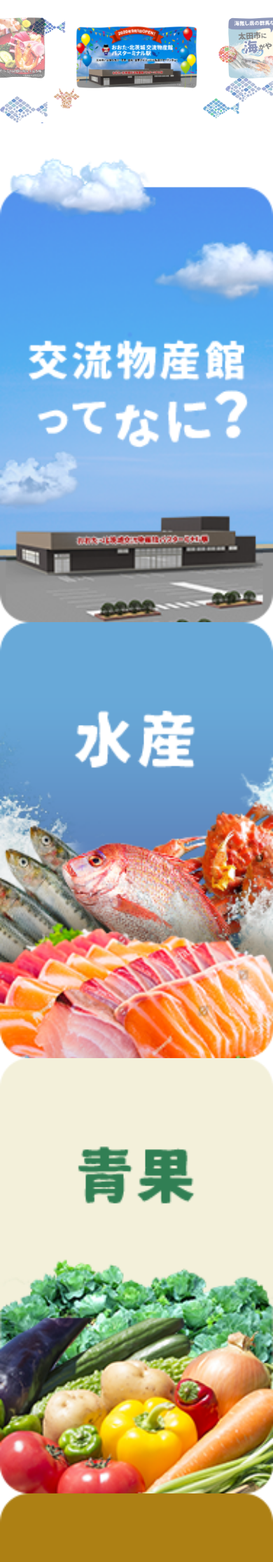
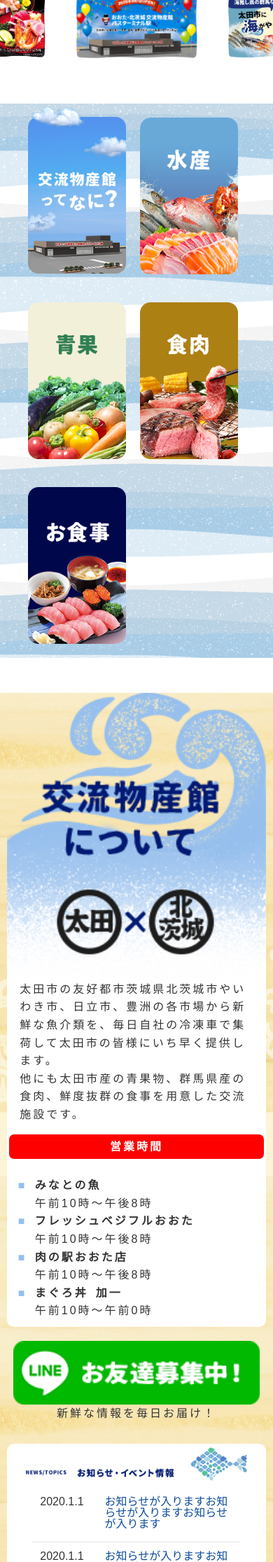
Before and after one commit to tatsuya-fujikawa/ota-kitaibaraki-kouryubussankan, a PHP site: page / in a window 390 px wide; the page is wider, and only the part inside the window is pictured. Shown: the part 240-2472 px from the top of that part at 70% size. Run offline with PHP 8.4, Linux system fonts and the light colour scheme; some libraries are stand-ins or nearby versions.

Commit message:
トップページレスポンシブ対応

```diff
--- a/assets/css/style.css
+++ b/assets/css/style.css
@@ -239,6 +239,12 @@
   align-items: center;
 }
 
+.header-nav2 {
+  background: url(../img/slide-area-bg.jpg);
+  background-size: contain;
+  width: 100%;
+}
+
 .header-nav2__list-item a {
   color: #151515;
   font-weight: bold;
@@ -302,6 +308,7 @@
   .header-nav2 {
     max-width: 1000px;
     margin: 35px auto 55px;
+    background: none;
   }
   .header-nav2__list {
     display: -webkit-box;
@@ -339,47 +346,87 @@
 ==============*/
 .swiper-parent {
   position: relative;
-  background: url(../img/slide-area-bg.jpg);
-  background-size: contain;
-  width: 100%;
 }
 
 .swiper-container {
   max-width: 100%;
-  margin: 60px 0 50px;
+  margin: 30px 0 15px;
   padding-bottom: 50px;
   -webkit-box-sizing: content-box;
   box-sizing: content-box;
 }
 
+.swiper-pagination-bullet, .swiper-pagination-bullet-active {
+  width: 15px;
+  height: 15px;
+}
+
+.swiper-container-horizontal > .swiper-pagination-bullets {
+  bottom: 16px;
+}
+
+.swiper-pagination-bullet-active {
+  color: #163f98;
+}
+
+@media print, screen and (min-width: 769px) {
+  .swiper-parent {
+    background: url(../img/slide-area-bg.jpg);
+    background-size: contain;
+    width: 100%;
+  }
   .swiper-slide-active {
     -webkit-transform: scale(1.1, 1.1);
     transform: scale(1.1, 1.1);
     margin-top: 13px;
   }
-
   .swiper-slide-prev, .swiper-slide-next {
     -webkit-transform: scale(0.85, 0.85);
     transform: scale(0.85, 0.85);
     opacity: 0.5;
   }
-
-.swiper-pagination-bullet, .swiper-pagination-bullet-active {
-  width: 15px;
-  height: 15px;
-}
-
-.swiper-container-horizontal > .swiper-pagination-bullets {
-  bottom: 0;
-}
-
-.swiper-pagination-bullet-active {
-  color: #163f98;
+  .swiper-container {
+    margin: 60px 0 50px;
+  }
 }
 
 /*============
 ボタンエリア ↓↓↓↓↓↓
 ==============*/
+.btn-area {
+  background: url(../img/btn-area-bg.png);
+  background-position: center center;
+  margin: 0 0 50px;
+}
+
+.btn-flex--area {
+  margin-left: auto;
+  margin-right: auto;
+  width: 90%;
+  display: -webkit-box;
+  display: -ms-flexbox;
+  display: flex;
+  -webkit-box-orient: horizontal;
+  -webkit-box-direction: normal;
+      -ms-flex-direction: row;
+          flex-direction: row;
+  -ms-flex-wrap: wrap;
+      flex-wrap: wrap;
+  -ms-flex-line-pack: start;
+      align-content: flex-start;
+}
+
+.btn-flex--area .btn-flex--item {
+  margin-left: 20px;
+  margin-bottom: 20px;
+  width: 40%;
+  padding-top: 20px;
+}
+
+.btn-flex--area .btn-flex--item:first-child {
+  margin-top: -15.5px;
+}
+
 @media print, screen and (min-width: 769px) {
   .btn-area {
     background: url(../img/btn-area-bg.png);
@@ -391,6 +438,7 @@
     margin: 30px auto;
   }
   .btn-flex--area {
+    width: 100%;
     display: -webkit-box;
     display: -ms-flexbox;
     display: flex;
@@ -398,10 +446,12 @@
     -ms-flex-pack: justify;
     justify-content: space-between;
   }
-  .btn-flex--item {
+  .btn-flex--area .btn-flex--item {
     max-width: 300px;
-  }
-  .btn-flex--item:first-child {
+    width: auto;
+    margin: 0;
+  }
+  .btn-flex--area .btn-flex--item:first-child {
     margin: -20px 0 0;
   }
 }
@@ -409,36 +459,35 @@
 /*============
 NEWSエリア ↓↓↓↓↓↓
 ==============*/
-@media print, screen and (min-width: 769px) {
 .news-area {
   background: url(../img/news-bk.jpg);
-    background-repeat: no-repeat;
   background-position: center center;
   margin: 0 0 50px;
   padding-bottom: 40px;
 }
-  .news-flex {
-    padding-top: 50px;
-    display: -webkit-box;
-    display: -ms-flexbox;
-    display: flex;
-    -webkit-box-pack: justify;
-        -ms-flex-pack: justify;
-            justify-content: space-between;
-  }
+
 .news-sidebar {
-    width: 250px;
-    font-size: 1.4rem;
+  width: 95%;
+  font-size: 1.6rem;
   line-height: 1.6;
   letter-spacing: 0.3rem;
-  }
+  margin: 0 auto;
+}
+
+.news-sidebar--title {
+  height: 90%;
+}
+
 .news-sidebar--box {
   background-color: #fff;
   border-radius: 0 0 10px 10px;
 }
+
 .news-sidebar--text {
-    padding: 5px;
-  }
+  width: 90%;
+  margin: 0 auto;
+}
+
 .news-sidebar--red {
   margin: 15px 3px;
   background-color: red;
@@ -449,16 +498,20 @@
   border-radius: 7px;
   text-align: center;
 }
+
 .news-sidebar--list {
-    padding: 10px 10px 10px 20px;
+  padding: 10px 10px 10px 40px;
   margin: 0 0 20px;
 }
+
 .news-sidebar--list li {
   position: relative;
 }
+
 .news-sidebar--list li span {
   font-weight: bold;
 }
+
 .news-sidebar--list li::before {
   content: '■';
   display: block;
@@ -469,16 +522,80 @@
   top: 0;
   color: #96bfed;
 }
+
+.news-sidebar--line {
+  width: 95%;
+  text-align: center;
+  margin: 0 auto;
+}
+
+.news-container {
+  width: 95%;
+  background-color: #fff;
+  border-radius: 10px;
+  font-size: 1.6rem;
+  margin: 30px auto 30px;
+  padding: 5px 10px 10px;
+}
+
+.news-container--title {
+  width: 90%;
+  margin: 0 auto;
+}
+
+.news-container--table dl {
+  width: 90%;
+  margin: 0 auto;
+  padding: 10px;
+}
+
+.news-container--table dt {
+  float: left;
+  padding: 12px 30px 17px 10px;
+}
+
+.news-container--table dd {
+  border-bottom: 1px dotted #ccc;
+  padding: 12px 5px 17px;
+  color: #0d4c9b;
+}
+
+.news-container--table dd:last-child {
+  border-bottom: none;
+}
+
+@media print, screen and (min-width: 769px) {
+  .news-area {
+    background-repeat: no-repeat;
+  }
+  .news-flex {
+    padding-top: 50px;
+    display: -webkit-box;
+    display: -ms-flexbox;
+    display: flex;
+    -webkit-box-pack: justify;
+        -ms-flex-pack: justify;
+            justify-content: space-between;
+  }
+  .news-sidebar {
+    width: 250px;
+    font-size: 1.4rem;
+  }
+  .news-sidebar--text {
+    padding: 5px;
+  }
   .news-sidebar--line p {
     font-size: 1.7 0.71rem;
     font-weight: bold;
     text-align: center;
+    width: 95%;
+  }
+  .news-sidebar--list {
+    padding: 10px 10px 10px 20px;
   }
   .news-container {
     position: relative;
     width: 725px;
-    background-color: #fff;
-    border-radius: 10px;
     font-size: 1.6rem;
     padding-top: 40px;
     margin: 30px 0 70px;
@@ -511,13 +628,14 @@
   .news-container--table dd:last-child {
     border-bottom: none;
   }
+}
+
 .news-container .secound-table {
   margin-top: 30px;
 }
-}
 
 /*============
-ボタンエリア ↓↓↓↓↓↓
+トピックスエリア ↓↓↓↓↓↓
 ==============*/
 .topics-area {
   background: url(../img/topics-bk.png);
@@ -527,7 +645,7 @@
 }
 
 .topics-title {
-  max-width: 35%;
+  max-width: 50%;
   margin: 0 auto 70px;
 }
 
@@ -541,7 +659,7 @@
 
 .topics-container .topics-container--main {
   position: absolute;
-  top: -50px;
+  top: -42px;
 }
 
 .topics-container .topics-container--title {
@@ -609,6 +727,9 @@
 }
 
 @media print, screen and (min-width: 769px) {
+  .topics-title {
+    max-width: 35%;
+  }
   .topics-flex {
     display: -webkit-box;
     display: -ms-flexbox;
--- a/assets/css/style.scss
+++ b/assets/css/style.scss
@@ -237,6 +237,12 @@
   align-items: center;
 }
 
+.header-nav2 {
+  background: url(../img/slide-area-bg.jpg);
+  background-size: contain;
+  width: 100%;
+}
+
 .header-nav2__list-item a {
   color: #151515;
   font-weight: bold;
@@ -307,6 +313,7 @@
   .header-nav2 {
     max-width: 1000px;
     margin: 35px auto 55px;
+    background: none;
   }
 
   .header-nav2__list {
@@ -348,17 +355,36 @@
 
 .swiper-parent {
   position: relative;
-  background: url(../img/slide-area-bg.jpg);
-  background-size: contain;
-  width: 100%;
+
 }
 
 .swiper-container {
   max-width: 100%;
-  margin: 60px 0 50px;
+  margin: 30px 0 15px;
   padding-bottom: 50px;
   -webkit-box-sizing: content-box;
   box-sizing: content-box;
+}
+
+.swiper-pagination-bullet, .swiper-pagination-bullet-active {
+  width: 15px;
+  height: 15px;
+}
+
+.swiper-container-horizontal > .swiper-pagination-bullets {
+  bottom: 16px;
+}
+
+.swiper-pagination-bullet-active {
+  color: #163f98;
+}
+
+@media print, screen and (min-width: 769px) {
+
+.swiper-parent {
+  background: url(../img/slide-area-bg.jpg);
+  background-size: contain;
+  width: 100%;
 }
 
 .swiper-slide-active {
@@ -372,23 +398,46 @@
   transform: scale(0.85, 0.85);
   opacity: 0.5;
 }
-
-.swiper-pagination-bullet, .swiper-pagination-bullet-active {
-  width: 15px;
-  height: 15px;
-}
-
-.swiper-container-horizontal > .swiper-pagination-bullets {
-  bottom: 0;
-}
-
-.swiper-pagination-bullet-active {
-  color: #163f98;
+.swiper-container {
+  margin: 60px 0 50px;
+}
 }
 
 /*============
 ボタンエリア ↓↓↓↓↓↓
 ==============*/
+
+.btn-area {
+  background: url(../img/btn-area-bg.png);
+  background-position: center center;
+  margin: 0 0 50px;
+}
+
+.btn-flex--area {
+  margin-left: auto;
+  margin-right: auto;
+  width: 90%;
+  display: -webkit-box;
+  display: -ms-flexbox;
+  display: flex;
+  flex-direction: row;
+  flex-wrap: wrap;
+  align-content: flex-start;
+
+  .btn-flex--item {
+    margin-left: 20px;
+    margin-bottom: 20px;
+    width: 40%;
+    padding-top: 20px;
+
+    &:first-child {
+      margin-top: -15.5px;
+    }
+  }
+
+}
+
+
 @media print, screen and (min-width: 769px) {
   .btn-area {
     background: url(../img/btn-area-bg.png);
@@ -402,19 +451,22 @@
   }
 
   .btn-flex--area {
+    width: 100%;
     display: -webkit-box;
     display: -ms-flexbox;
     display: flex;
     -webkit-box-pack: justify;
     -ms-flex-pack: justify;
     justify-content: space-between;
-  }
 
     .btn-flex--item {
       max-width: 300px;
+      width: auto;
+      margin:0;
 
       &:first-child {
         margin: -20px 0 0;
+      }
   }
   }
 }
@@ -422,35 +474,32 @@
 /*============
 NEWSエリア ↓↓↓↓↓↓
 ==============*/
-@media print, screen and (min-width: 769px) {
+
 .news-area {
   background: url(../img/news-bk.jpg);
-    background-repeat: no-repeat;
   background-position: center center;
   margin: 0 0 50px;
   padding-bottom: 40px;
 }
 
-  .news-flex {
-    padding-top: 50px;
-    display: flex;
-    justify-content: space-between;
-  }
-
 .news-sidebar {
-    width: 250px;
-    font-size: 1.4rem;
+  width: 95%;
+  font-size: 1.6rem;
   line-height: 1.6;
   letter-spacing: 0.3rem;
-  }
-
+  margin: 0 auto;
+}
+.news-sidebar--title {
+  height: 90%;
+}
 .news-sidebar--box {
   background-color: #fff;
   border-radius: 0 0 10px 10px;
 }
 
 .news-sidebar--text {
-    padding: 5px;
+  width: 90%;
+  margin: 0 auto;
 }
 
 .news-sidebar--red {
@@ -465,7 +514,7 @@
 }
 
 .news-sidebar--list {
-    padding: 10px 10px 10px 20px;
+    padding: 10px 10px 10px 40px;
     margin: 0 0 20px;
 
     li {
@@ -488,17 +537,84 @@
     }
 }
 
+.news-sidebar--line {
+  width: 95%;
+  text-align: center;
+  margin: 0 auto;
+}
+
+.news-container {
+  width: 95%;
+  background-color: #fff;
+  border-radius: 10px;
+  font-size: 1.6rem;
+  margin: 30px auto 30px;
+  padding: 5px 10px 10px;
+}
+
+.news-container--title {
+  width: 90%;
+  margin: 0 auto;
+}
+
+.news-container--table {
+  dl {
+    width: 90%;
+    margin: 0 auto;
+    padding: 10px;
+  }
+
+  dt {
+    float: left;
+    padding: 12px 30px 17px 10px;
+  }
+
+  dd {
+    border-bottom: 1px dotted #ccc;
+    padding: 12px 5px 17px;
+    color: #0d4c9b;
+
+    &:last-child {
+      border-bottom: none;
+    }
+  }
+}
+
+@media print, screen and (min-width: 769px) {
+
+  .news-area {
+    background-repeat: no-repeat;
+  }
+
+  .news-flex {
+    padding-top: 50px;
+    display: flex;
+    justify-content: space-between;
+  }
+
+  .news-sidebar {
+    width: 250px;
+    font-size: 1.4rem;
+  }
+
+  .news-sidebar--text {
+    padding: 5px;
+  }
+
   .news-sidebar--line p{
     font-size: 1.7.71rem;
     font-weight: bold;
     text-align: center;
+    width: 95%;
+  }
+
+  .news-sidebar--list {
+    padding: 10px 10px 10px 20px;
   }
 
   .news-container {
     position: relative;
     width: 725px;
-    background-color: #fff;
-    border-radius: 10px;
     font-size: 1.6rem;
     padding-top: 40px;
     margin:30px 0 70px;
@@ -510,7 +626,6 @@
     left: 40px;
     max-width: 650px;
     margin: 0 auto;
-
   }
 
   .news-container .first-title {
@@ -540,14 +655,15 @@
       }
     }
   }
+}
 
   .news-container .secound-table {
     margin-top: 30px;
   }
-}
+
 
 /*============
-ボタンエリア ↓↓↓↓↓↓
+トピックスエリア ↓↓↓↓↓↓
 ==============*/
 
 .topics-area {
@@ -558,7 +674,7 @@
 }
 
 .topics-title {
-  max-width: 35%;
+  max-width: 50%;
   margin: 0 auto 70px;
 }
 
@@ -571,7 +687,7 @@
 
   .topics-container--main {
     position: absolute;
-    top: -50px;
+    top: -42px;
   }
 
   .topics-container--title {
@@ -641,6 +757,9 @@
 }
 
 @media print, screen and (min-width: 769px) {
+  .topics-title {
+    max-width: 35%;
+  }
   .topics-flex {
     display: flex;
     flex-wrap: wrap;
--- a/assets/js/swiper.js
+++ b/assets/js/swiper.js
@@ -5,5 +5,12 @@
   	centeredSlides : true,
 	pagination: '.swiper-pagination',
 	nextButton: '.swiper-button-next',
-	prevButton: '.swiper-button-prev'
+	prevButton: '.swiper-button-prev',
+	breakpoints: {
+		767: {
+			slidesPerView: 1,
+			spaceBetween: 0
+		}
+	}
+
 });
--- a/index.html
+++ b/index.html
@@ -311,6 +311,8 @@
     </footer>
 
 
-  <script src="https://cdnjs.cloudflare.com/ajax/libs/Swiper/3.4.1/js/swiper.min.js"></script>
-  <script src="./assets/js/swiper.js"></script>
+    <script src="https://cdnjs.cloudflare.com/ajax/libs/Swiper/3.4.1/js/swiper.min.js"></script>
+    <script src="./assets/js/swiper.js"></script>
+    </div>
 	</body>
+</html>
--- a/template/index.html
+++ b/template/index.html
@@ -98,7 +98,7 @@
                     <div>
                         <dt class="text font-size--S">上州麦豚</dt>
                         <dd class="text font-size--S">説明が入ります説明が入ります説明が入ります説明が入ります</dd>
-                    </di>
+                    </div>
                 </dl>
             </li>
             <li class="list__item">
@@ -108,7 +108,7 @@
                     <div>
                         <dt class="text font-size--S">ベーコン</dt>
                         <dd class="text font-size--S">説明が入ります説明が入ります説明が入ります説明が入ります</dd>
-                    </di>
+                    </div>
                 </dl>
             </li>
             <li class="list__item">
@@ -117,7 +117,7 @@
                     <div>
                         <dt class="text font-size--S">コロッケ</dt>
                         <dd class="text font-size--S">説明が入ります説明が入ります説明が入ります説明が入ります</dd>
-                    </di>
+                    </div>
                 </dl>
             </li>
         </ul>
```
Also changed, not shown: 1 other file. Lines whose indentation alone changed are shown as unchanged.
